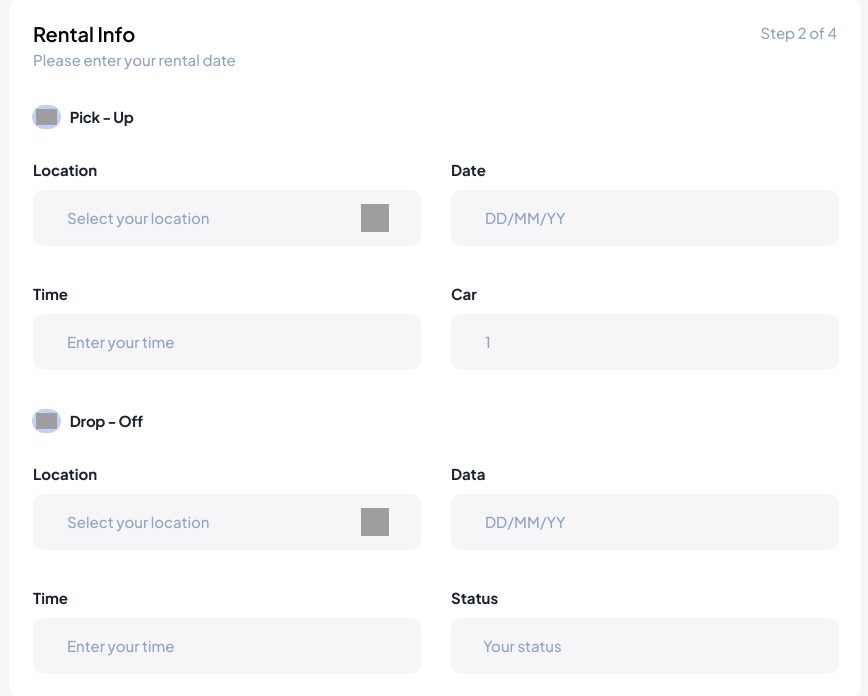
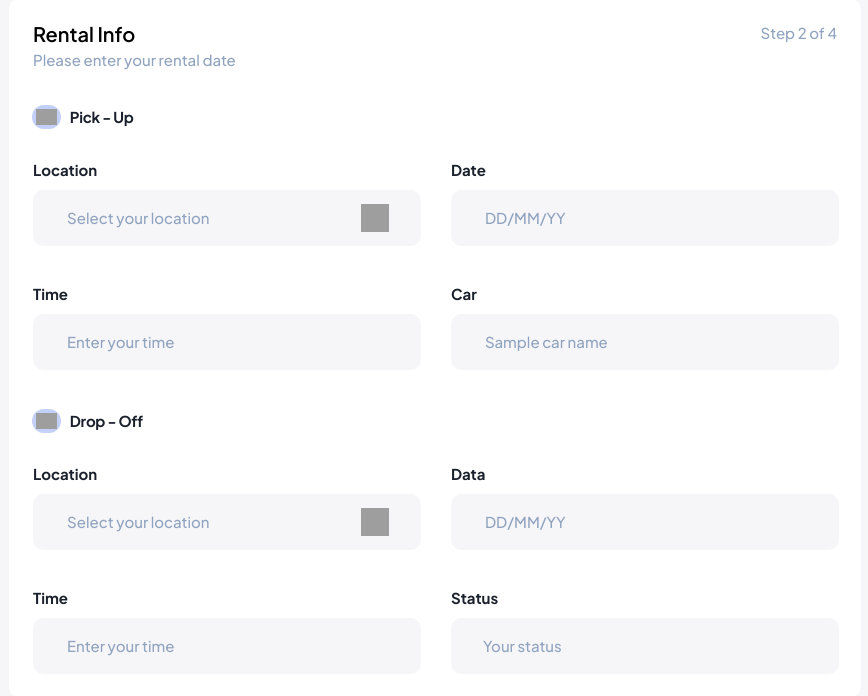
Before and after one commit to qyryalien/Morent, a Django app: template core/templates/core/payment.html in a window 1280 px wide. Shown: the part 501-1197 px from the top of the page, without its empty margins (205-1073 px from the left). Run offline with Django 4.2, Linux system fonts and the light colour scheme; the template is opened without the code that fills it: values that come from a table or form of the project are taken from there, most other values are stand-ins (such as "Sample title", 1, 10 or a date in 2020); grey boxes are pictures that could not be loaded.

Commit message:
Update car field.

```diff
--- a/core/templates/core/payment.html
+++ b/core/templates/core/payment.html
@@ -159,10 +159,13 @@
                         <div class="field-box-element-text-box">
                             <div class="overlap-group-field overlap-field">
                                 <div class="element-text valign-text-middle plusjakartasans-medium-nepal-15px">
-                                   <label for="id_car"></label>
+                                     <label for="id_car"></label>
                                      <input type="text" name="car"
+                                        class="element-text-car_id valign-text-middle plusjakartasans-medium-nepal-15px"
+                                        placeholder="{{ car_name }}" required="" id="id_car" value="{{ car_id }}" readonly>
+                                        <input type="text" name="car_name_text"
                                         class="element-text valign-text-middle plusjakartasans-medium-nepal-15px"
-                                        placeholder="{{ car_name }}" required="" id="id_car" value="{{ car_id }}" readonly>
+                                        placeholder="{{ car_name }}" required="" id="id_car_name_text" value="{{ car_name }}" readonly>
                                 </div>
                             </div>
                         </div>
```
